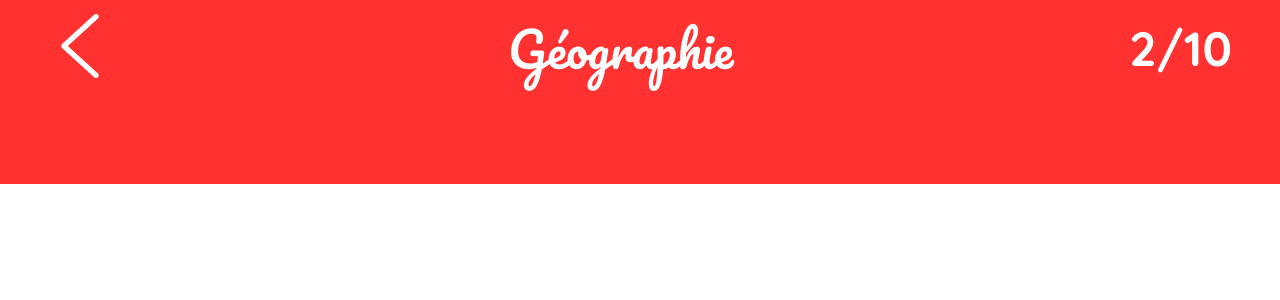
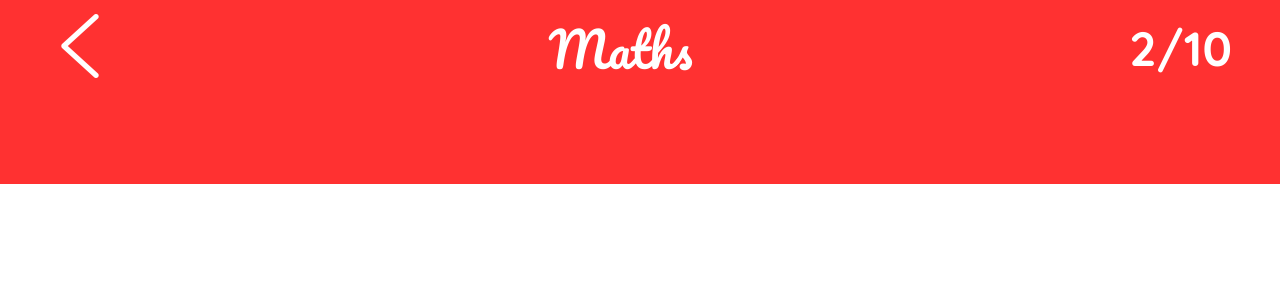
Before and after one commit to MathieuMrt/Mon-cahier-de-vacances, a React (Vite) app: page /maths in a window 1280 px wide. Shown: the top 300 px of the page. Built offline with nearby package versions, Linux system fonts and the light colour scheme.

Commit message:
matiere ok

```diff
--- a/src/components/Anglais/Anglais.jsx
+++ b/src/components/Anglais/Anglais.jsx
@@ -5,7 +5,7 @@ import Footer from '../Footer/Footer.jsx';
 const Anglais = ({color}) => {
     return (
         <div className="anglais">
-            <Header color="anglaisColor"/>
+            <Header color="anglaisColor" subject="Anglais"/>
             <Footer color="anglaisColor"/>
         </div>
     );
--- a/src/components/Francais/Francais.jsx
+++ b/src/components/Francais/Francais.jsx
@@ -5,7 +5,7 @@ import Footer from '../Footer/Footer.jsx';
 const Francais = ({color}) => {
     return (
         <div className="francais">
-            <Header color="francaisColor"/>
+            <Header color="francaisColor" subject="Français"/>
             <Footer color="francaisColor"/>
         </div>
     );
--- a/src/components/Geographie/Geographie.jsx
+++ b/src/components/Geographie/Geographie.jsx
@@ -9,8 +9,7 @@ import End from './End.jsx';
 const Geographie = () => {
     return (
         <div className="geographie">
-            <Header color="geoColor"/>
-            <h1>blabla</h1>
+            <Header color="geoColor" subject="Géographie"/>
             <Footer color="geoColor"/>
         </div>
     );
--- a/src/components/Header/Header.jsx
+++ b/src/components/Header/Header.jsx
@@ -2,7 +2,7 @@ import React from 'react';
 import { useNavigate } from "react-router-dom";
 
 
-const Header = ({color}) => {
+const Header = ({color, subject}) => {
 
     const navigate = useNavigate();
 
@@ -11,8 +11,8 @@ const Header = ({color}) => {
             <div className="fleche">
                 <img src="./../src/assets/images/fleche-retour.png" alt="fleche" onClick={() => navigate(-1)}/>
             </div>
-            <div className ="matiere">
-                <h2>Géographie</h2>
+            <div className ="subject">
+                <h2>{subject}</h2>
             </div>
             <div className = "nombre-questions">
                 <h2>2/10</h2>
--- a/src/components/Header/Header.scss
+++ b/src/components/Header/Header.scss
@@ -14,7 +14,7 @@
             }
         }
 
-        .matiere {
+        .subject {
             h2 {
                 font-family: $titleFont;
                 font-weight: 300;
--- a/src/components/Maths/Maths.jsx
+++ b/src/components/Maths/Maths.jsx
@@ -5,7 +5,7 @@ import Footer from '../Footer/Footer.jsx';
 const Maths = ({color}) => {
     return (
         <div className="maths">
-            <Header color="mathsColor"/>
+            <Header color="mathsColor" subject="Maths"/>
             <Footer color="mathsColor"/>
         </div>
     );
```
